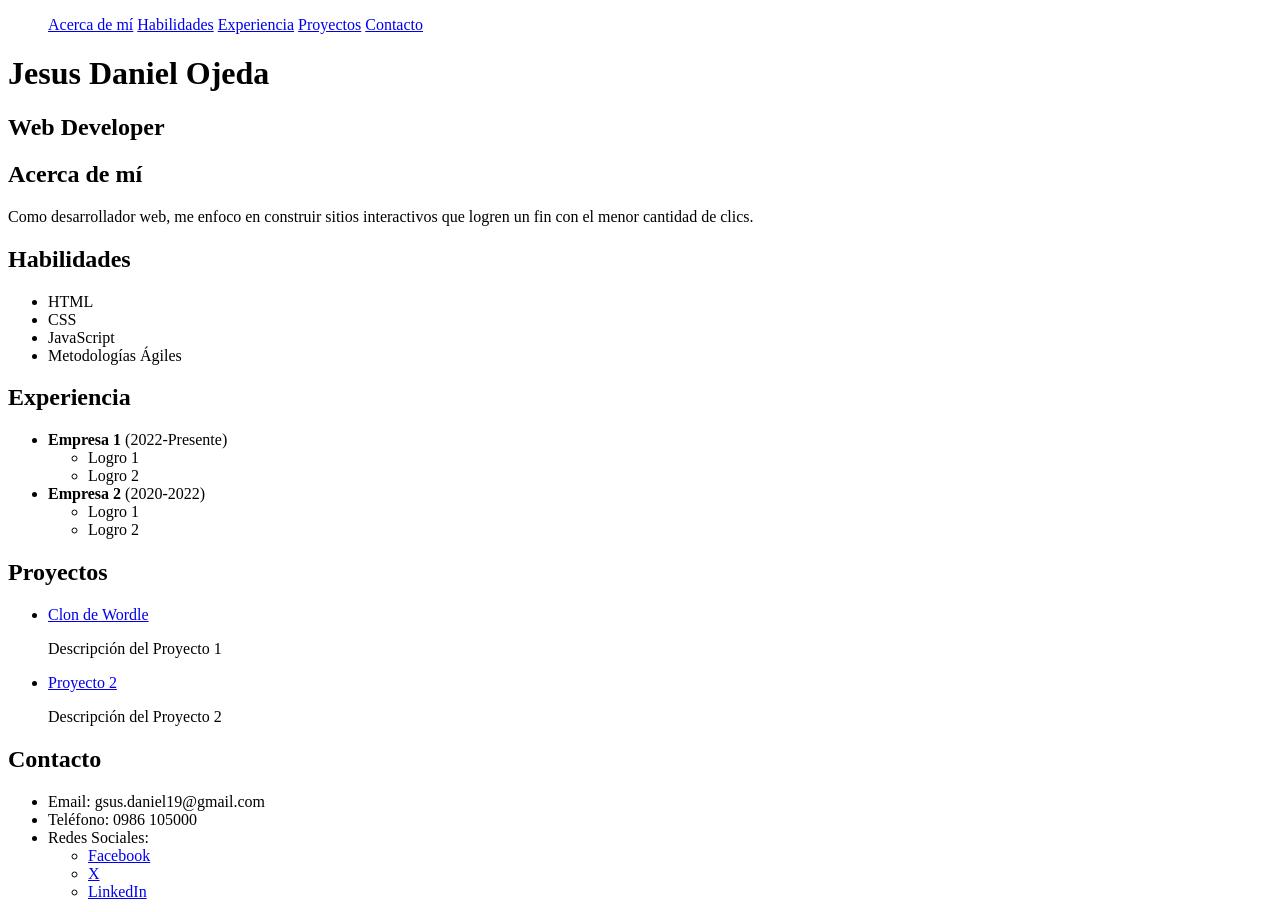
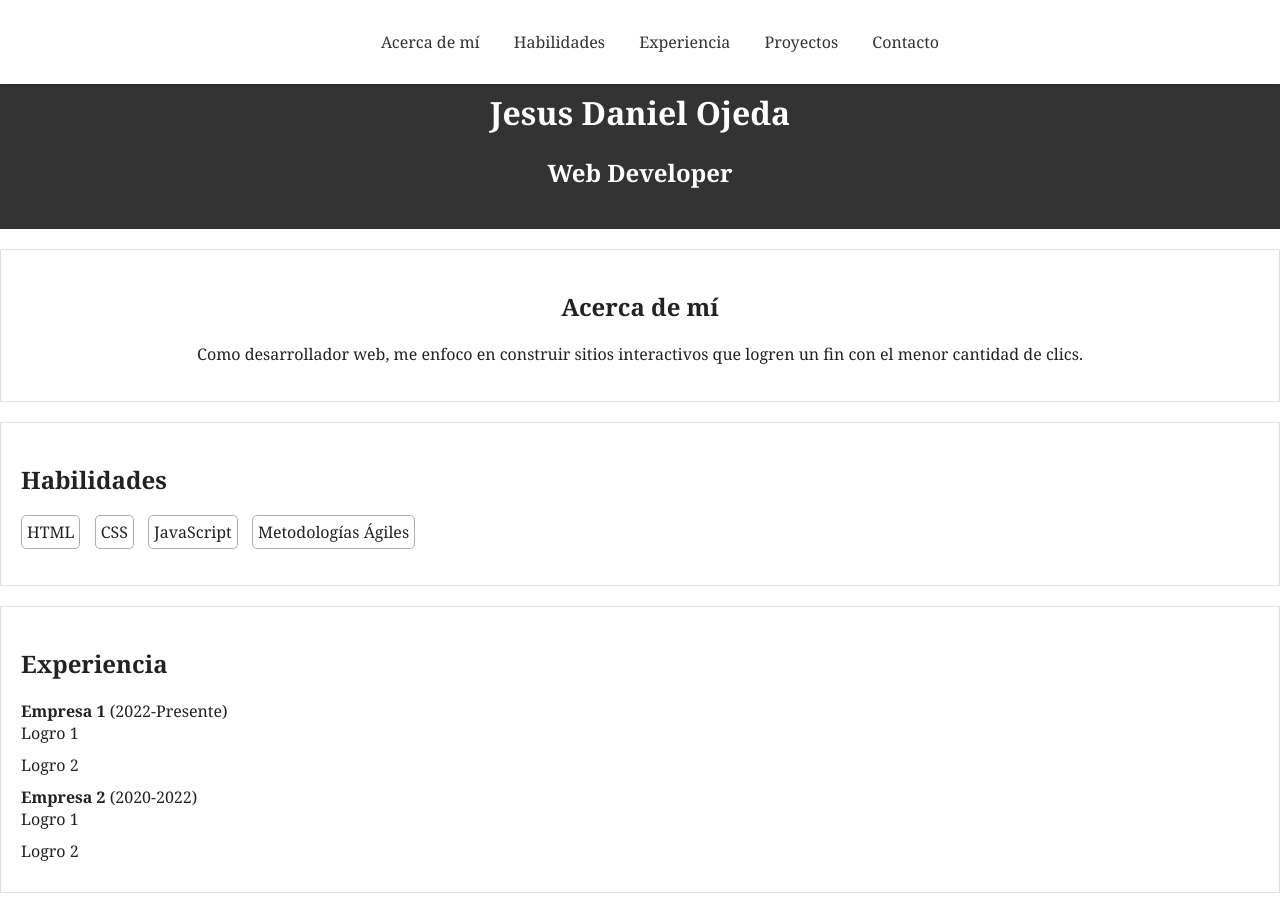
Before and after one commit to JesusDaniel19/MyPorfolio, a plain HTML site: page index.html in a window 1280 px wide. Shown: the top 912 px of the page. Drawn offline with Linux system fonts and the light colour scheme.

Commit message:
Con CSS agregado

```diff
--- a/index.html
+++ b/index.html
@@ -2,16 +2,21 @@
 <html>
     <head>
         <title>Mi Portfolio Personal</title>
+        <link rel="stylesheet" href="style.css">
+        <link
+            rel="stylesheet"
+            href="https://cdnjs.cloudflare.com/ajax/libs/font-awesome/4.7.0/css/font-awesome.min.css"
+        />
     </head>
     <body>
         <header>
             <nav>
                 <ul>
-                    <a href="#acerca-de-mi">Acerca de mí</a>
-                    <a href="#habilidades">Habilidades</a>
-                    <a href="#experiencia">Experiencia</a>
-                    <a href="#proyectos">Proyectos</a>
-                    <a href="#contacto">Contacto</a>
+                    <a class="menu-item" href="#acerca-de-mi">Acerca de mí</a>
+                    <a class="menu-item" href="#habilidades">Habilidades</a>
+                    <a class="menu-item" href="#experiencia">Experiencia</a>
+                    <a class="menu-item" href="#proyectos">Proyectos</a>
+                    <a class="menu-item" href="#contacto">Contacto</a>
                 </ul>
             </nav>
             <h1>Jesus Daniel Ojeda</h1>
@@ -69,15 +74,15 @@
                     <li>Email: gsus.daniel19@gmail.com</li>
                     <li>Teléfono: 0986 105000</li>
                     <li>Redes Sociales:
-                        <ul>
+                        <ul id="sociales">
                             <li>
-                                <a href="https://www.facebook.com/danielvenialg096/">Facebook</a>
+                                <a href="https://www.facebook.com/danielvenialg096/" class="fa fa-facebook"> Facebook</a>
                             </li>
                             <li>
-                                <a href="https://x.com/_DanielVenialgo">X</a>
+                                <a href="https://x.com/_DanielVenialgo" class="fa fa-twitter"> X</a>
                             </li>
                             <li>
-                                <a href="https://www.linkedin.com/in/tucuenta">LinkedIn</a>
+                                <a href="https://www.linkedin.com/in/tucuenta" class="fa fa-linkedin"> LinkedIn</a>
                             </li>
                         </ul>
                     </li>
--- /dev/null
+++ b/style.css
@@ -0,0 +1,102 @@
+
+body {
+    font-family: Cambria, Cochin, Georgia, Times, 'Times New Roman', serif;
+    margin: 0;
+    color: #222222;
+    padding-top: 50px;
+  }
+  nav {
+    position: fixed;
+    top: 0;
+    left: 0;
+    width: 100%;
+    background-color: #fff;
+    box-shadow: 0 0 5px rgba(0, 0, 0, 0.329);
+  }
+  .menu-item {
+    text-decoration: none;
+    color: #333;
+    padding: 15px;
+    display: inline-block;
+  }
+  .menu-item:hover {
+    background-color: #333;
+    color: #fff;
+    border-radius: 3px;
+    transition: all 0.3s ease-in-out;
+  }
+  header {
+    background-color: #333;
+    color: #fff;
+    text-align: center;
+    padding: 20px;
+    margin-bottom: 20px;
+  }
+  section {
+    padding: 20px;
+    border: 1px solid #ddd;
+    margin-bottom: 20px;
+  }
+  #acerca-de-mi{
+    text-align: center;
+  }
+  #habilidades ul {
+    list-style: none;
+    padding: 0;
+  }
+
+  #habilidades ul li {
+    display: inline-block;
+    padding: 5px;
+    border: 1px solid #adadad;
+    border-radius: 5px;
+    margin-right: 10px;
+  }
+  #experiencia ul {
+    list-style: none;
+    padding: 0;
+    margin: 0;
+  }
+
+  #experiencia ul li {
+    margin-bottom: 10px;
+  }
+  #proyectos ul {
+    list-style: none;
+    padding: 0;
+    margin: 0;
+  }
+
+  #proyectos ul li a {
+    text-decoration: none;
+    color: #333;
+  }
+
+  #proyectos ul li a:hover {
+    text-decoration: underline;
+
+  }
+  #sociales {
+    list-style: none;
+    padding: 0;
+    margin-top: 10px;
+  }
+
+  #sociales li {
+    list-style: none;
+    display: inline-block;
+    padding: 5px;
+  }
+
+  .fa {
+    color: #333;
+    text-decoration: none;
+    margin-left: 0px;
+  }
+
+  footer {
+    background-color: #333;
+    color: #fff;
+    text-align: center;
+    padding: 10px;
+  }
```
